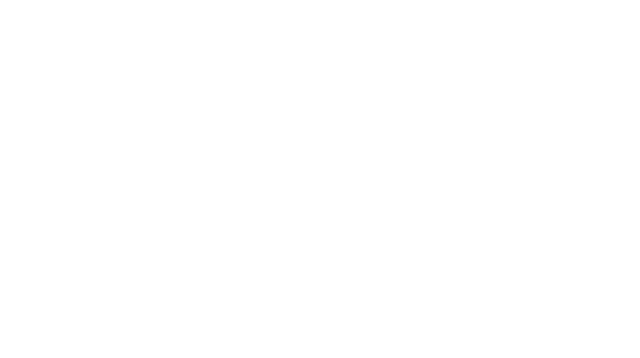
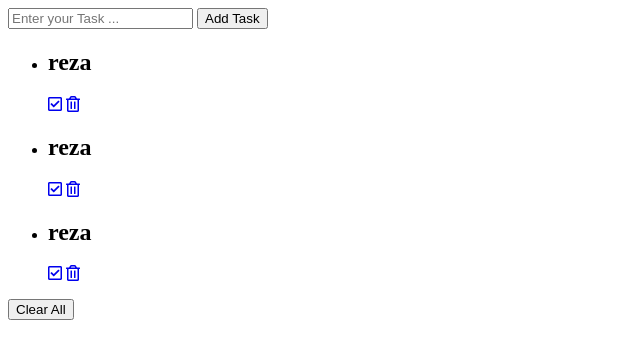
Before and after one commit to RezaAkrami/todoApp, a plain HTML site: page index.html in a window 1280 px wide. Shown: the whole page, without its empty margins (0-640 px from the left). Drawn offline with Linux system fonts and the light colour scheme.

Commit message:
add html tags

```diff
--- a/index.html
+++ b/index.html
@@ -4,11 +4,48 @@
     <meta charset="UTF-8">
     <meta http-equiv="X-UA-Compatible" content="IE=edge">
     <meta name="viewport" content="width=device-width, initial-scale=1.0">
+    <link rel="stylesheet" href="https://use.fontawesome.com/releases/v5.15.3/css/all.css" integrity="sha384-SZXxX4whJ79/gErwcOYf+zWLeJdY/qpuqC4cAa9rOGUstPomtqpuNWT9wdPEn2fk" crossorigin="anonymous">
     <link rel="stylesheet" href="assets/css/style.css">
     <title>To Do App</title>
 </head>
 <body>
 
+    <div class="container">
+        <form id="todo-form">
+            <input type="text" name="task" id="todo-form__input" placeholder="Enter your Task ... " autocomplete="off">
+            <input type="submit" value="Add Task" id="todo-form__subit-btn">
+        </form>
+        <ul id="todo-list">
+            <li class="todo-list__item">
+
+                <h2>reza</h2>
+
+                <div class="icons">
+                    <a href="#" class="check__icon"><i class="far fa-check-square"></i></a>
+                    <a href="#" class="delete__icon"><i class="far fa-trash-alt"></i></a>
+                </div>
+            </li>
+            <li class="todo-list__item">
+
+                <h2>reza</h2>
+
+                <div class="icons">
+                    <a href="#" class="check__icon"><i class="far fa-check-square"></i></a>
+                    <a href="#" class="delete__icon"><i class="far fa-trash-alt"></i></a>
+                </div>
+            </li>
+            <li class="todo-list__item">
+
+                <h2>reza</h2>
+
+                <div class="icons">
+                    <a href="#" class="check__icon"><i class="far fa-check-square"></i></a>
+                    <a href="#" class="delete__icon"><i class="far fa-trash-alt"></i></a>
+                </div>
+            </li>
+        </ul>
+        <button id="clear-all-tasks">Clear All</button>
+    </div>
 
     <script src="assets/js/app.js"></script>
 </body>
```
